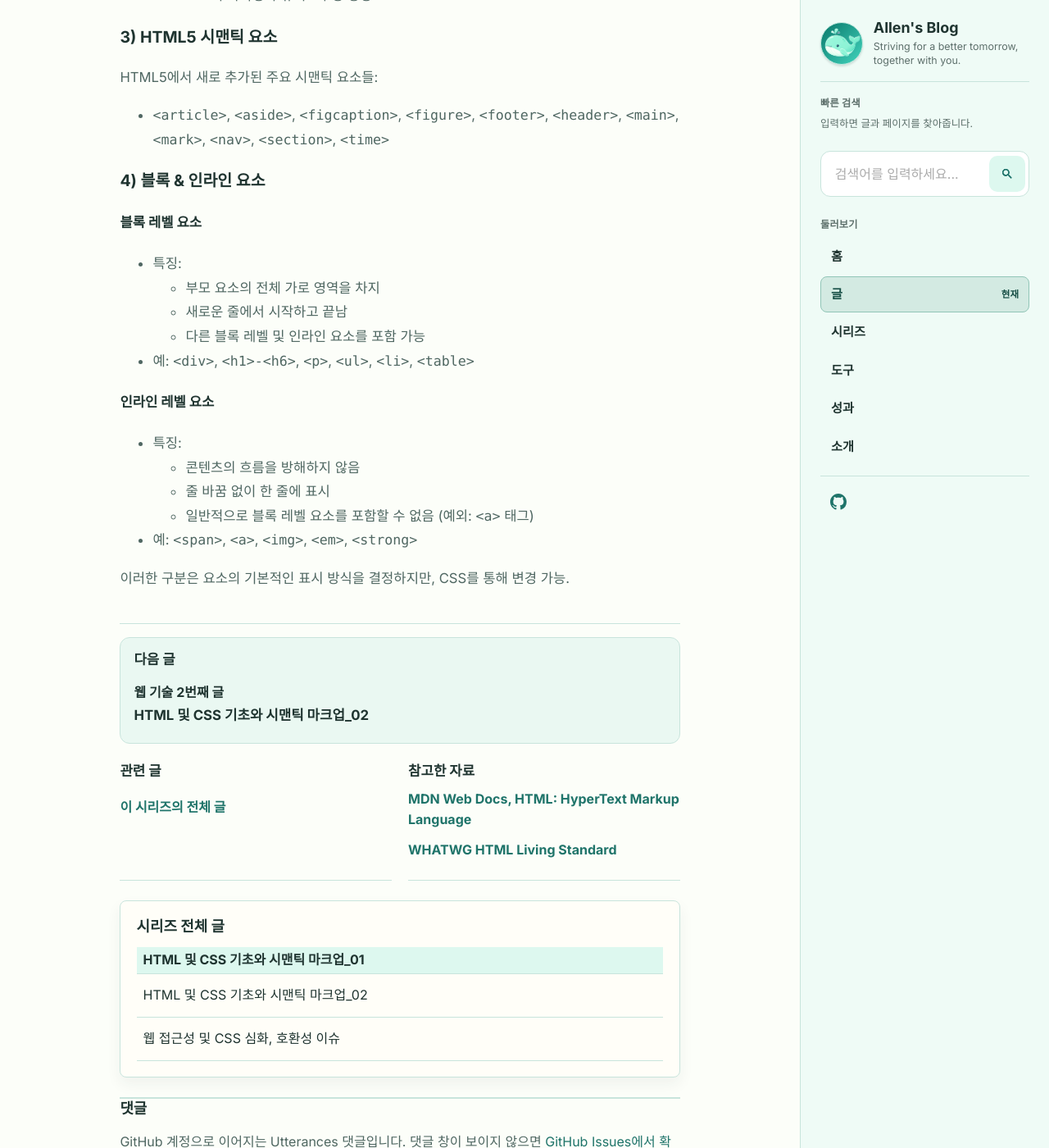
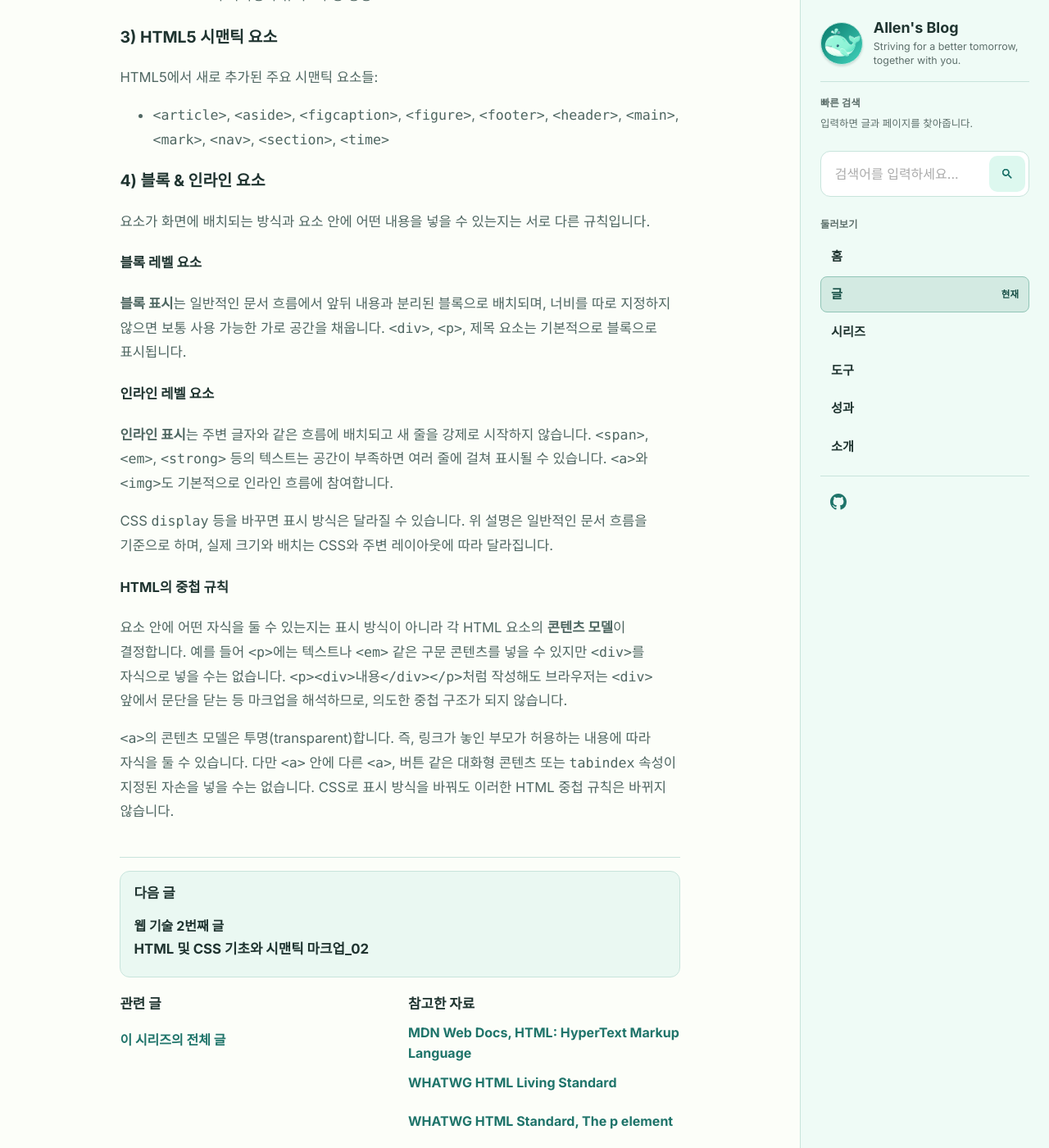
Before and after one commit to allenkang92/allenkang92.github.io, a Jekyll site: the page built from _posts/2024-09-09-html정리.md, in a window 1280 px wide and 1400 px high, scrolled down 7451 px. Shown: the whole window at 82% size. Built offline with Jekyll 4.4.1, drawn with Linux system fonts in a browser that asks for light colours; comment, search, counter and statistics services are not loaded; some of the changed text lies outside the part shown.

Commit message:
HTML과 CSS 기초 설명을 표준에 맞게 보완

```diff
--- a/_posts/2024-09-09-html정리.md
+++ b/_posts/2024-09-09-html정리.md
@@ -17,6 +17,12 @@ references:
     url: "https://developer.mozilla.org/en-US/docs/Web/HTML"
   - title: "WHATWG HTML Living Standard"
     url: "https://html.spec.whatwg.org/"
+  - title: "WHATWG HTML Standard, The p element"
+    url: "https://html.spec.whatwg.org/multipage/grouping-content.html#the-p-element"
+  - title: "WHATWG HTML Standard, The a element"
+    url: "https://html.spec.whatwg.org/multipage/text-level-semantics.html#the-a-element"
+  - title: "W3C CSS 2.2, Inline formatting contexts"
+    url: "https://www.w3.org/TR/CSS22/visuren.html#inline-formatting"
 redirect_from:
   - "/web_technologies/2024/09/09/html정리/"
 ---
@@ -276,18 +282,20 @@ HTML5에서 새로 추가된 주요 시맨틱 요소들:
 
 ### 4) 블록 & 인라인 요소
 
+요소가 화면에 배치되는 방식과 요소 안에 어떤 내용을 넣을 수 있는지는 서로 다른 규칙입니다.
+
 #### 블록 레벨 요소
-- 특징:
-  - 부모 요소의 전체 가로 영역을 차지
-  - 새로운 줄에서 시작하고 끝남
-  - 다른 블록 레벨 및 인라인 요소를 포함 가능
-- 예: `<div>`, `<h1>-<h6>`, `<p>`, `<ul>`, `<li>`, `<table>`
+
+**블록 표시**는 일반적인 문서 흐름에서 앞뒤 내용과 분리된 블록으로 배치되며, 너비를 따로 지정하지 않으면 보통 사용 가능한 가로 공간을 채웁니다. `<div>`, `<p>`, 제목 요소는 기본적으로 블록으로 표시됩니다.
 
 #### 인라인 레벨 요소
-- 특징:
-  - 콘텐츠의 흐름을 방해하지 않음
-  - 줄 바꿈 없이 한 줄에 표시
-  - 일반적으로 블록 레벨 요소를 포함할 수 없음 (예외: `<a>` 태그)
-- 예: `<span>`, `<a>`, `<img>`, `<em>`, `<strong>`
 
-이러한 구분은 요소의 기본적인 표시 방식을 결정하지만, CSS를 통해 변경 가능.
+**인라인 표시**는 주변 글자와 같은 흐름에 배치되고 새 줄을 강제로 시작하지 않습니다. `<span>`, `<em>`, `<strong>` 등의 텍스트는 공간이 부족하면 여러 줄에 걸쳐 표시될 수 있습니다. `<a>`와 `<img>`도 기본적으로 인라인 흐름에 참여합니다.
+
+CSS `display` 등을 바꾸면 표시 방식은 달라질 수 있습니다. 위 설명은 일반적인 문서 흐름을 기준으로 하며, 실제 크기와 배치는 CSS와 주변 레이아웃에 따라 달라집니다.
+
+#### HTML의 중첩 규칙
+
+요소 안에 어떤 자식을 둘 수 있는지는 표시 방식이 아니라 각 HTML 요소의 **콘텐츠 모델**이 결정합니다. 예를 들어 `<p>`에는 텍스트나 `<em>` 같은 구문 콘텐츠를 넣을 수 있지만 `<div>`를 자식으로 넣을 수는 없습니다. `<p><div>내용</div></p>`처럼 작성해도 브라우저는 `<div>` 앞에서 문단을 닫는 등 마크업을 해석하므로, 의도한 중첩 구조가 되지 않습니다.
+
+`<a>`의 콘텐츠 모델은 투명(transparent)합니다. 즉, 링크가 놓인 부모가 허용하는 내용에 따라 자식을 둘 수 있습니다. 다만 `<a>` 안에 다른 `<a>`, 버튼 같은 대화형 콘텐츠 또는 `tabindex` 속성이 지정된 자손을 넣을 수는 없습니다. CSS로 표시 방식을 바꿔도 이러한 HTML 중첩 규칙은 바뀌지 않습니다.
```
Also changed, not shown: other parts of _posts/2024-09-09-html정리.md (+2 -2 lines), _posts/2024-09-09-css정리.md (+12 -6 lines), docs/003-261110-security-and-blog-review/기능별-QA-2026-11-12.md (+1 -0 lines), tests/seo/expected-sitemap.json (+2 -2 lines).
